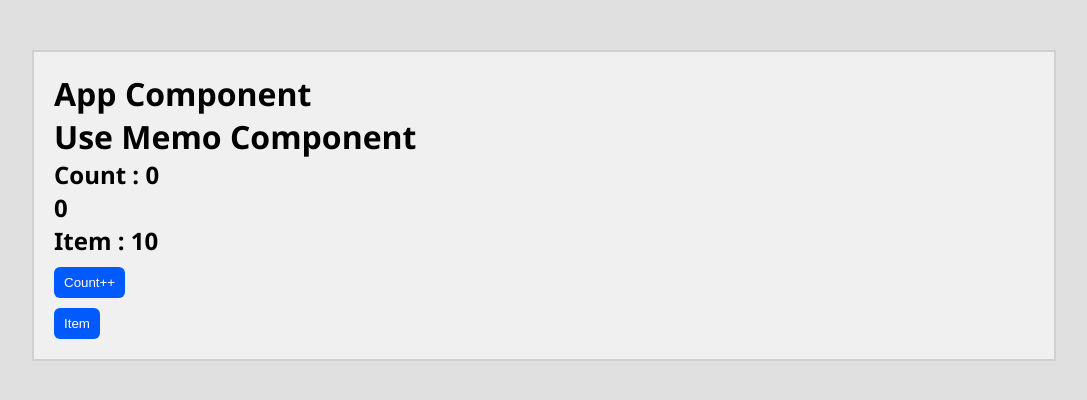
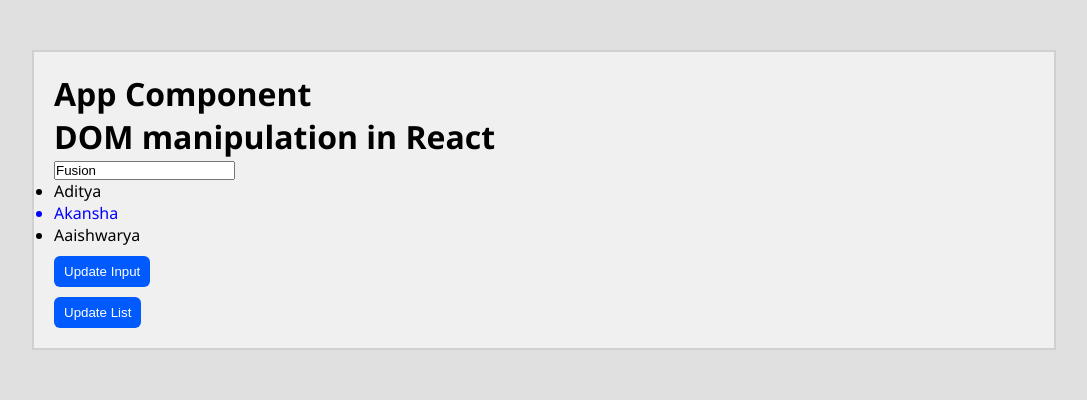
Before and after one commit to vinaypathrikarreactjstrainer/fusion-reactjs-batch-48, a React (Vite) app: page / in a window 1280 px wide. Shown: the top 400 px of the page, without its empty margins (96-1183 px from the left). Built offline with nearby package versions, Linux system fonts and the light colour scheme.

Commit message:
DOM manipulation in class component using createRef()

```diff
--- a/src/App.jsx
+++ b/src/App.jsx
@@ -18,6 +18,7 @@ import UseEffecthook from "./typesofcomponent/functionalcomponent/hooks/UseEffec
 import GetUsers from "./typesofcomponent/functionalcomponent/hooks/GetUsers";
 import BasicComponent from "./typesofcomponent/classcomponent/BasicComponent";
 import UseMemo from "./typesofcomponent/functionalcomponent/hooks/UseMemo";
+import DOM from "./typesofcomponent/classcomponent/DOM";
 function App(){
   // const brands = ['Apple', 'Sony', 'Samsung'];
   const getData = () => {
@@ -41,7 +42,8 @@ function App(){
     {/* <Parent /> */}
     {/* <UseEffecthook /> */}
     {/* <GetUsers /> */}
-      <UseMemo />
+      {/* <UseMemo /> */}
+      <DOM />
     {/* Class Component */}
     {/* <BasicClassComp greet = "React => Basic class component" user = "Akansha"/> */}
     {/* <LifeCycleMethod /> */}
--- /dev/null
+++ b/src/typesofcomponent/classcomponent/DOM.jsx
@@ -0,0 +1,59 @@
+import React, {Component, createRef} from "react";
+
+class DOM extends Component {
+    constructor(){
+        super();
+        this.inputRef = createRef();
+        this.aditya = createRef();
+        this.ankansha = createRef();
+        this.aaishwarya = createRef();
+    }
+
+    componentDidMount(){
+        console.log('component render...');
+        console.warn(this.inputRef);
+        console.warn(this.ankansha);
+        this.inputRef.current.value = 'Fusion';
+        this.ankansha.current.style.color = 'blue';
+    }
+
+    // methods
+    manipulateInput(){
+        this.inputRef.current.value = 'Fusion Software Institute';
+        this.inputRef.current.style.color = 'red';
+    }
+    manipulateList(){
+        this.aditya.current.style.fontSize = '24px';
+        this.ankansha.current.style.fontSize = '24px';
+        this.aaishwarya.current.style.fontSize = '24px';
+        this.ankansha.current.textContent = 'Akansha Gaikwad';
+    }
+
+    render(){
+        return(
+            <>
+                <h1>DOM manipulation in React</h1>
+                <input
+                    type="text"
+                    placeholder="User Name"
+                    ref={this.inputRef}
+                />
+                <ul>
+                    <li ref={this.aditya}>Aditya</li>
+                    <li ref={this.ankansha}>Akansha</li>
+                    <li ref={this.aaishwarya}>Aaishwarya</li>
+                </ul>
+                <button
+                    type="button"
+                    onClick={() => this.manipulateInput()}
+                >Update Input</button>
+                <button
+                    type="button"
+                    onClick={() => this.manipulateList()}
+                >Update List</button>
+            </>
+        )
+    }
+}
+
+export default DOM;
```
